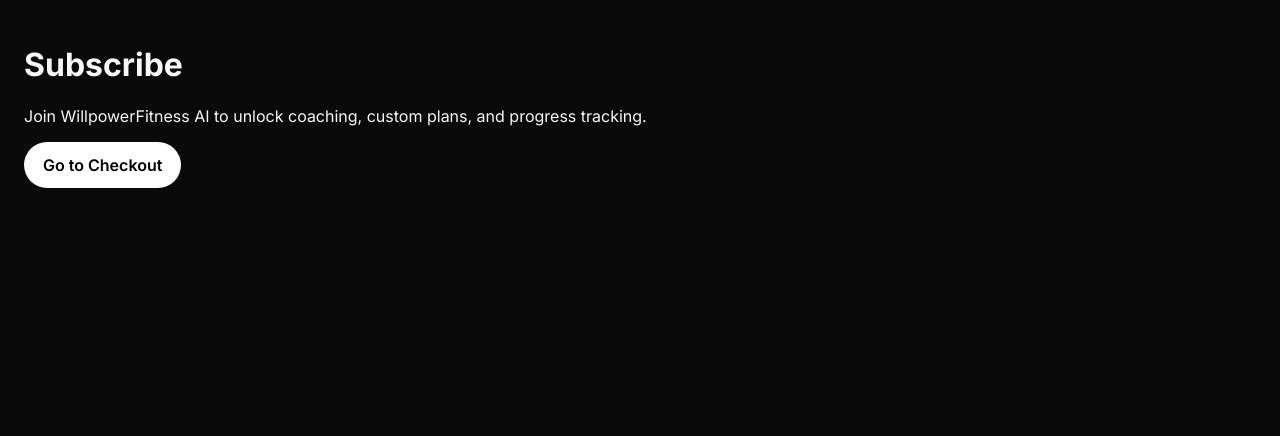
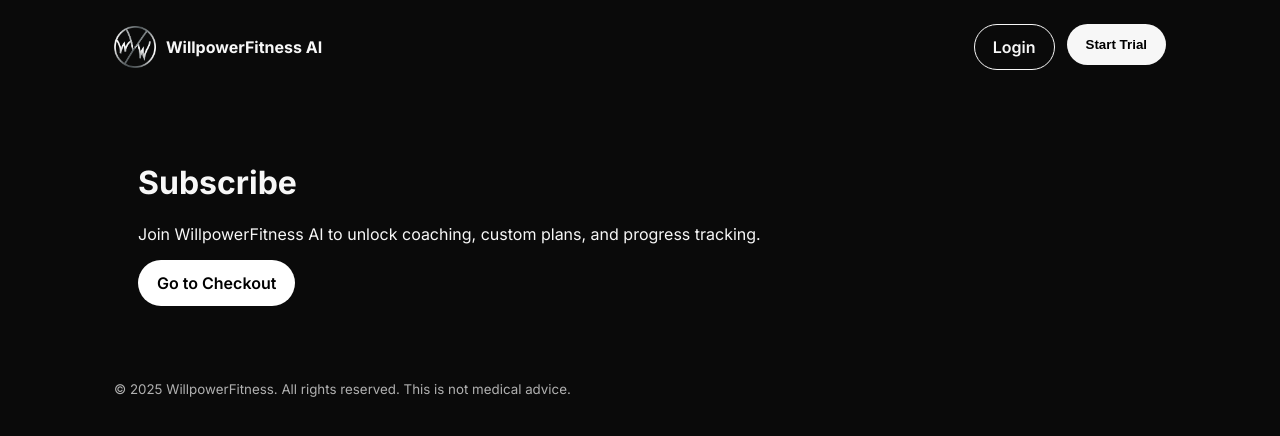
Before and after one commit to WillpowerfitnessAI/willpowerfitness-frontend, a Next.js app: page /subscribe in a window 1280 px wide. Shown: the top 436 px of the page. Built offline with nearby package versions, Linux system fonts and the light colour scheme.

Commit message:
Update subscribe.js

```diff
--- a/pages/subscribe.js
+++ b/pages/subscribe.js
@@ -1,11 +1,14 @@
 // pages/subscribe.js
+import Layout from '../components/Layout.jsx';
 
 export default function Subscribe() {
   return (
-    <main style={{ padding: 24 }}>
-      <h1>Subscribe</h1>
-      <p>Join WillpowerFitness AI to unlock coaching, custom plans, and progress tracking.</p>
-      <a className="btn btn-primary" href="/checkout">Go to Checkout</a>
-    </main>
+    <Layout title="Subscribe">
+      <main style={{ padding: 24 }}>
+        <h1>Subscribe</h1>
+        <p>Join WillpowerFitness AI to unlock coaching, custom plans, and progress tracking.</p>
+        <a className="btn btn-primary" href="/checkout">Go to Checkout</a>
+      </main>
+    </Layout>
   );
 }
```
